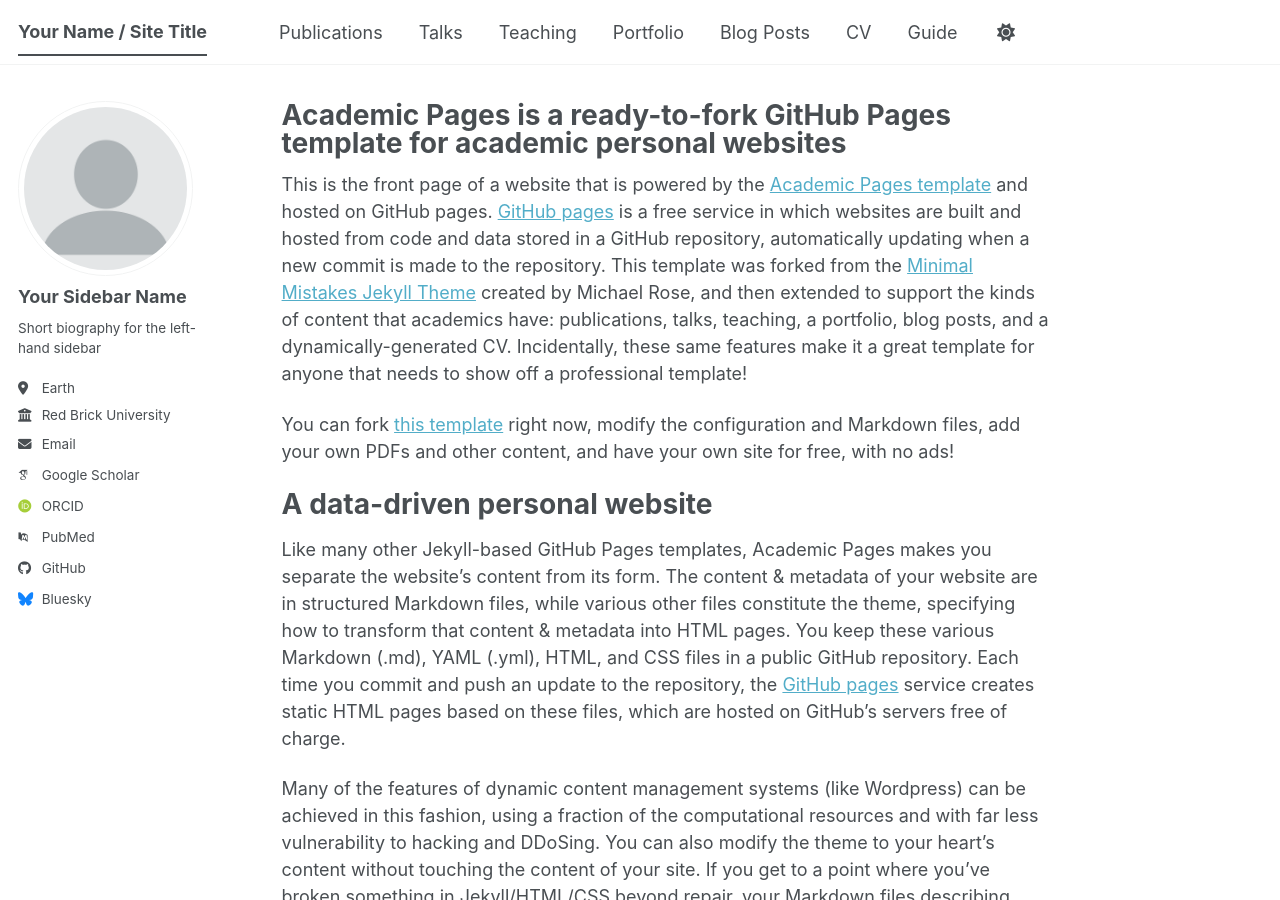
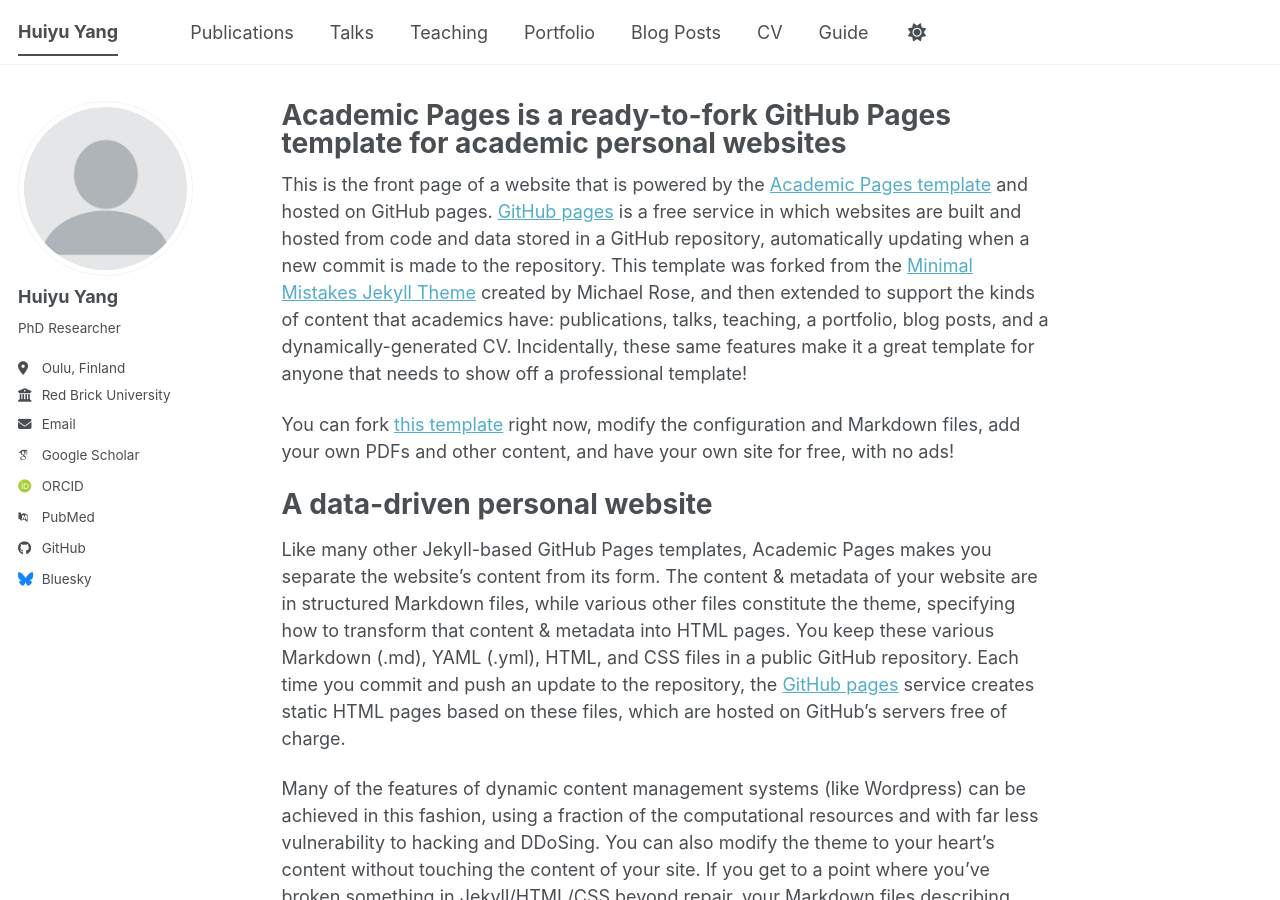
Before and after one commit to huiyu-yang/huiyu-yang.github.io, a Jekyll site: the page built from _pages/about.md, in a window 1280 px wide and 900 px high. Built offline with Jekyll 4.4.1, drawn with Linux system fonts in a browser that asks for light colours; some web fonts are replaced; a script bundle is joined from its source files by our own code; library files that are not in the unit come from our copies.

Commit message:
Update _config.yml

```diff
--- a/_config.yml
+++ b/_config.yml
@@ -9,7 +9,7 @@
 # Basic Site Settings
 locale                   : "en-US"
 site_theme               : "default" # The available themes options are "default", "air", "sunrise", "mint", "dirt" and "contrast"
-title                    : "Your Name / Site Title"
+title                    : "Huiyu Yang"
 title_separator          : "-"
 name                     : &name "Your Name"
 description              : &description "Your Name's academic portfolio"   # Update this with a general description of your site, this is the default if not overridden by a page
@@ -24,13 +24,13 @@
 author:
   # Biographic information
   avatar           : "profile.png"
-  name             : "Your Sidebar Name"
+  name             : "Huiyu Yang"
   pronouns         : # example: "she/her"
-  bio              : "Short biography for the left-hand sidebar"
-  location         : "Earth"
+  bio: "PhD Researcher"
+  location: "Oulu, Finland"
   employer         : "Red Brick University"
   uri              : # URL
-  email            : "none@example.org"
+  email            : "huiyu.yang"
 
   # Academic websites
   academia         : # URL
@@ -51,7 +51,7 @@
   bitbucket        : # Username - Update with your username on the site
   codepen          : # Username
   dribbble         : # Username
-  github           : "academicpages"
+  github: "huiyu-yang"
   kaggle           : # Username
   stackoverflow    : # User number or user number and name (i.e., use "1" or "1/jeff-atwood")
 
```
